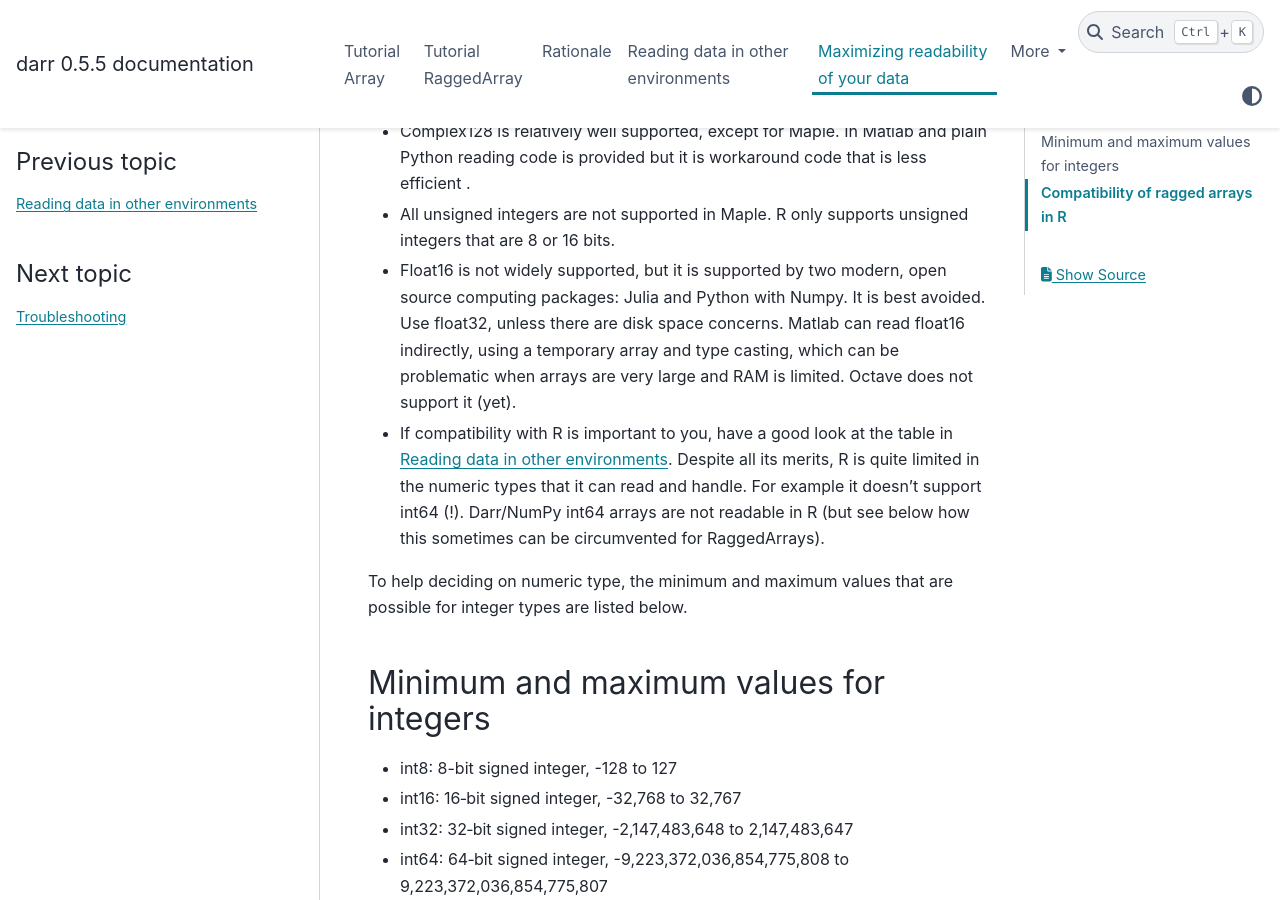
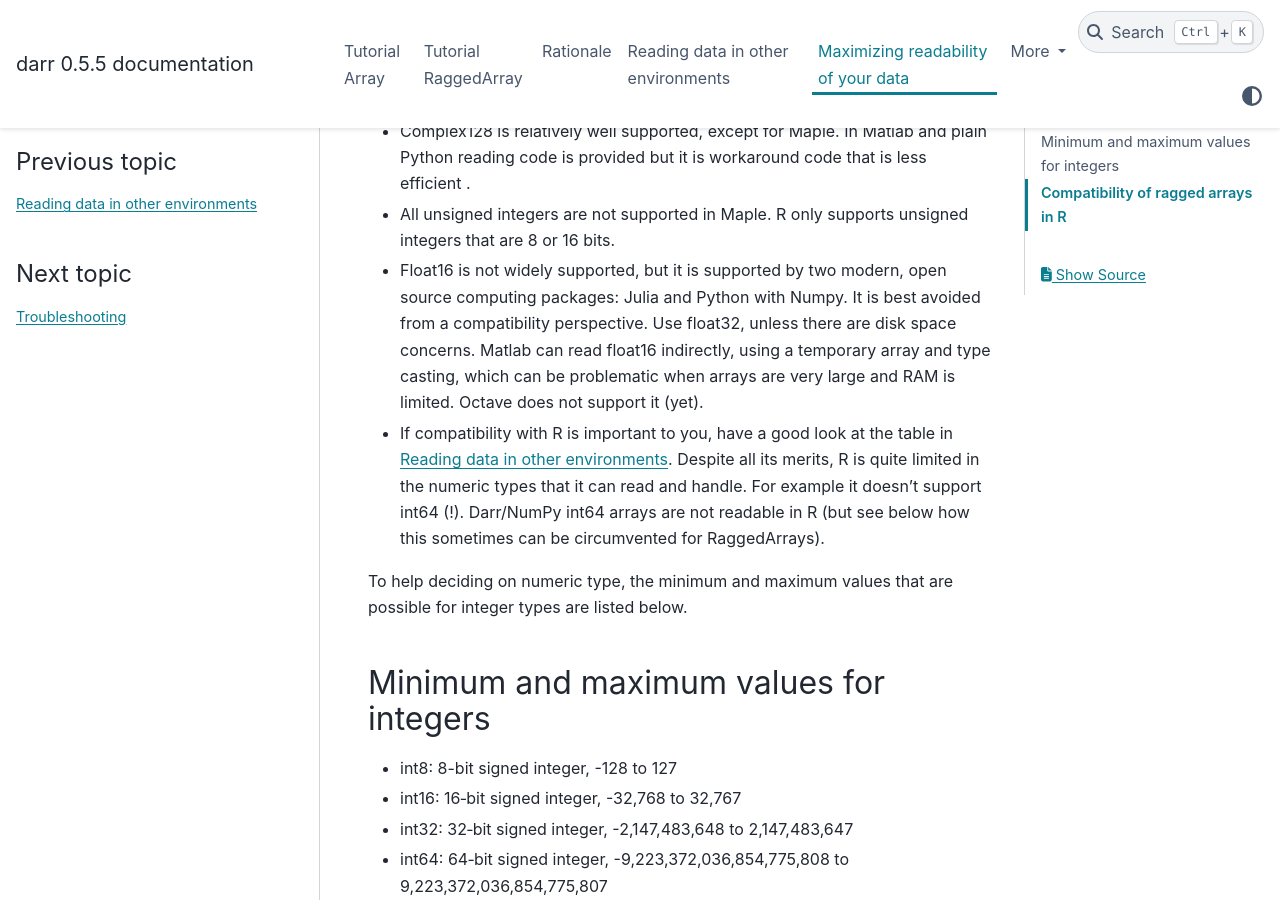
Before and after one commit to gbeckers/Darr, a Sphinx documentation site: the page built from docs/readability.rst, in a window 1280 px wide and 900 px high, scrolled down 533 px. Built offline with Sphinx 7.4.7 and the PyData theme 0.15.4, drawn with Linux system fonts in a browser that asks for light colours.

Commit message:
minor text improvement

```diff
--- a/docs/readability.rst
+++ b/docs/readability.rst
@@ -26,10 +26,10 @@ conclusions can be drawn:
 
 - Float16 is not widely supported, but it is supported by two modern,
   open source computing packages: Julia and Python with Numpy. It is best
-  avoided. Use float32, unless there are disk space concerns. Matlab can read
-  float16 indirectly, using a temporary array and type casting, which can be
-  problematic when arrays are very large and RAM is limited. Octave does not
-  support it (yet).
+  avoided from a compatibility perspective. Use float32, unless there are disk
+  space concerns. Matlab can read float16 indirectly, using a temporary array
+  and type casting, which can be problematic when arrays are very large and
+  RAM is limited. Octave does not support it (yet).
 
 - If compatibility with R is important to you, have a good look at the table
   in :doc:`Reading data in other environments <readcode>`. Despite all its
```
